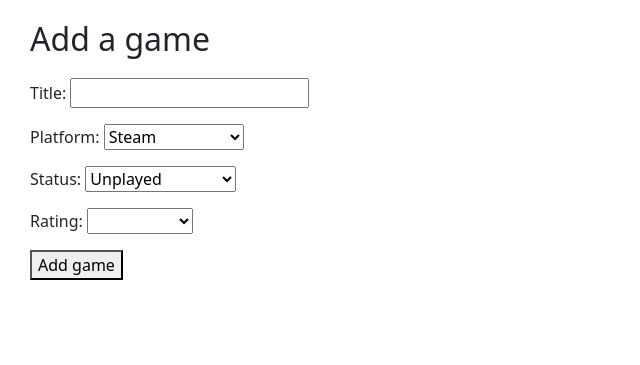
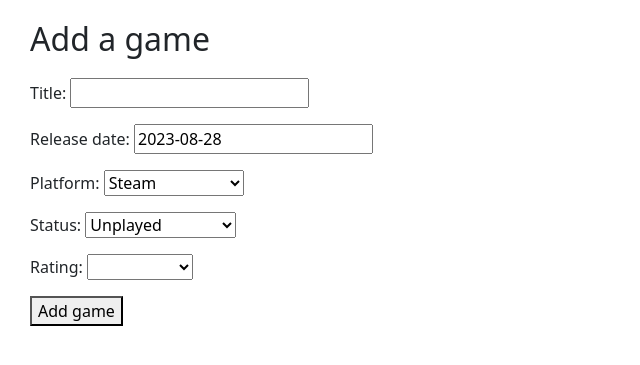
Before and after one commit to AlexChesters/gameshelf, a Django app: page /shelf/add in a window 1280 px wide. Shown: the part 71-436 px from the top of the page, without its empty margins (0-640 px from the left). Run offline with Django 4.2, Linux system fonts and the light colour scheme; the visitor is signed in with stand-in values (Sample User, id 1).

Commit message:
add support for release dates

```diff
--- a/gameshelf/gameshelf/settings.py
+++ b/gameshelf/gameshelf/settings.py
@@ -40,6 +40,7 @@ INSTALLED_APPS = [
     "django.contrib.sessions",
     "django.contrib.messages",
     "django.contrib.staticfiles",
+    "bootstrap_datepicker_plus",
     "user_profile.apps.UserProfileConfig",
     "shelf.apps.ShelfConfig"
 ]
--- a/gameshelf/pyproject.toml
+++ b/gameshelf/pyproject.toml
@@ -9,6 +9,7 @@ license = "MIT"
 python = "^3.11"
 Django = "^4.2.4"
 gunicorn = "^21.2.0"
+django-bootstrap-datepicker-plus = "^5.0.4"
 
 
 [tool.poetry.group.dev.dependencies]
--- a/gameshelf/shelf/models.py
+++ b/gameshelf/shelf/models.py
@@ -39,6 +39,7 @@ game_ratings = [
 
 class Game(models.Model):
     title = models.CharField(max_length=200)
+    release_date = models.DateField(null=True)
     platform = models.CharField(max_length=50, choices=game_platforms, null=True)
     status = models.CharField(max_length=50, choices=game_statuses, null=True)
     rating = models.IntegerField(choices=game_ratings, null=True)
--- a/gameshelf/shelf/static/shelf/games.css
+++ b/gameshelf/shelf/static/shelf/games.css
@@ -3,8 +3,12 @@
   font-size: large;
 }
 
-.platform {
+.game-detail {
   font-size: smaller;
+}
+
+.game-detail > div {
+  display: inline;
 }
 
 .game-info {
--- a/gameshelf/shelf/templates/shelf/add_a_game.html
+++ b/gameshelf/shelf/templates/shelf/add_a_game.html
@@ -1,7 +1,12 @@
 {% extends 'base.html' %}
+
+{% block head %}
+<script src="https://code.jquery.com/jquery-3.7.0.slim.min.js"></script>
+{% endblock %}
 
 {% block content %}
 <h1 class="page-title">Add a game</h1>
+{{ form.media }}
 <form method="post">
   {% csrf_token %}
   {{ form.as_p }}
--- a/gameshelf/shelf/templates/shelf/edit_a_game.html
+++ b/gameshelf/shelf/templates/shelf/edit_a_game.html
@@ -1,7 +1,12 @@
 {% extends 'base.html' %}
+
+{% block head %}
+<script src="https://code.jquery.com/jquery-3.7.0.slim.min.js"></script>
+{% endblock %}
 
 {% block content %}
 <h1 class="page-title">Edit {{game.title}}</h1>
+{{ form.media }}
 <form method="post">
   {% csrf_token %}
   {{ form.as_p }}
--- a/gameshelf/shelf/views.py
+++ b/gameshelf/shelf/views.py
@@ -1,4 +1,5 @@
 import re
+import datetime
 
 from django.shortcuts import render, get_object_or_404
 from django.urls import reverse
@@ -6,12 +7,19 @@ from django.contrib.auth.decorators import login_required
 from django.http import HttpRequest, HttpResponseRedirect
 from django import forms
 from django.db import transaction
+from django.db.models import Max
+from bootstrap_datepicker_plus.widgets import DatePickerInput
 
 from user_profile.models import ShelfUser
 from shelf.models import Game, game_platforms, game_statuses, game_ratings
 
 class GameForm(forms.Form):
     title = forms.CharField(max_length=200)
+    release_date = forms.DateField(
+        initial=datetime.date.today,
+        required=False,
+        widget=DatePickerInput(options={"format": "DD/MM/YYYY", "showClear": True})
+    )
     platform = forms.ChoiceField(choices=game_platforms)
     status = forms.ChoiceField(choices=game_statuses)
     rating = forms.ChoiceField(choices=game_ratings)
@@ -63,9 +71,11 @@ def add_a_game(request: HttpRequest):
 
         game, _ = Game.objects.get_or_create(
             title=request.POST["title"],
+            release_date=request.POST["release_date"] or None,
             platform=request.POST["platform"],
             status=request.POST["status"],
-            rating=request.POST["rating"]
+            rating=request.POST["rating"],
+            ranking=Game.objects.aggregate(Max("ranking"))["ranking__max"] + 1
         )
 
         user.collection.games.add(game)
@@ -86,6 +96,7 @@ def edit_a_game(request: HttpRequest, game_id):
         game = Game.objects.get(id=game_id)
 
         game.platform = request.POST["platform"]
+        game.release_date = request.POST["release_date"]
         game.status = request.POST["status"]
         game.rating = request.POST["rating"]
         game.save()
@@ -100,6 +111,7 @@ def edit_a_game(request: HttpRequest, game_id):
             "form": GameForm(
                 initial={
                     "title": game.title,
+                    "release_date": game.release_date,
                     "platform": game.platform,
                     "status": game.status,
                     "rating": game.rating
```
Also changed, not shown: gameshelf/shelf/templates/shelf/games/components/game_list.html (+8 -2 lines), gameshelf/shelf/migrations/0008_alter_game_options_game_release_date.py (added), gameshelf/shelf/migrations/0009_alter_game_release_date.py (added), 1 other file.
